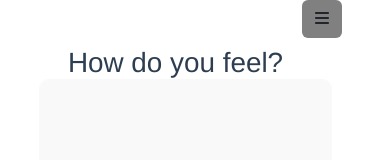
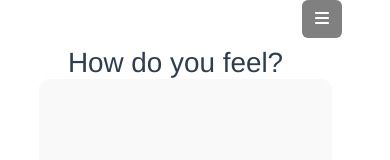
Before and after one commit to Tetsukiba/hugmd2, a Vue app: page /chat in a window 390 px wide. Shown: the top 160 px of the page. Built offline with nearby package versions, Linux system fonts and the light colour scheme.

Commit message:
changed hamburger color to white

```diff
--- a/src/components/ChatPage.vue
+++ b/src/components/ChatPage.vue
@@ -1,5 +1,5 @@
 <template>
-<h1> <button class="btn" type="button" style="background-color: gray; margin-left:65%" data-bs-toggle="offcanvas" data-bs-target="#offcanvasExample" aria-controls="offcanvasExample">
+<h1> <button class="btn" type="button" style="color: white; background-color: gray; margin-left:65%" data-bs-toggle="offcanvas" data-bs-target="#offcanvasExample" aria-controls="offcanvasExample">
 <font-awesome-icon icon="fa-solid fa-bars" /></button></h1>
 <div class="offcanvas offcanvas-end" tabindex="-1" data-bs-backdrop="false" id="offcanvasExample" aria-labelledby="offcanvasExampleLabel">
   <div class="offcanvas-header">
```
